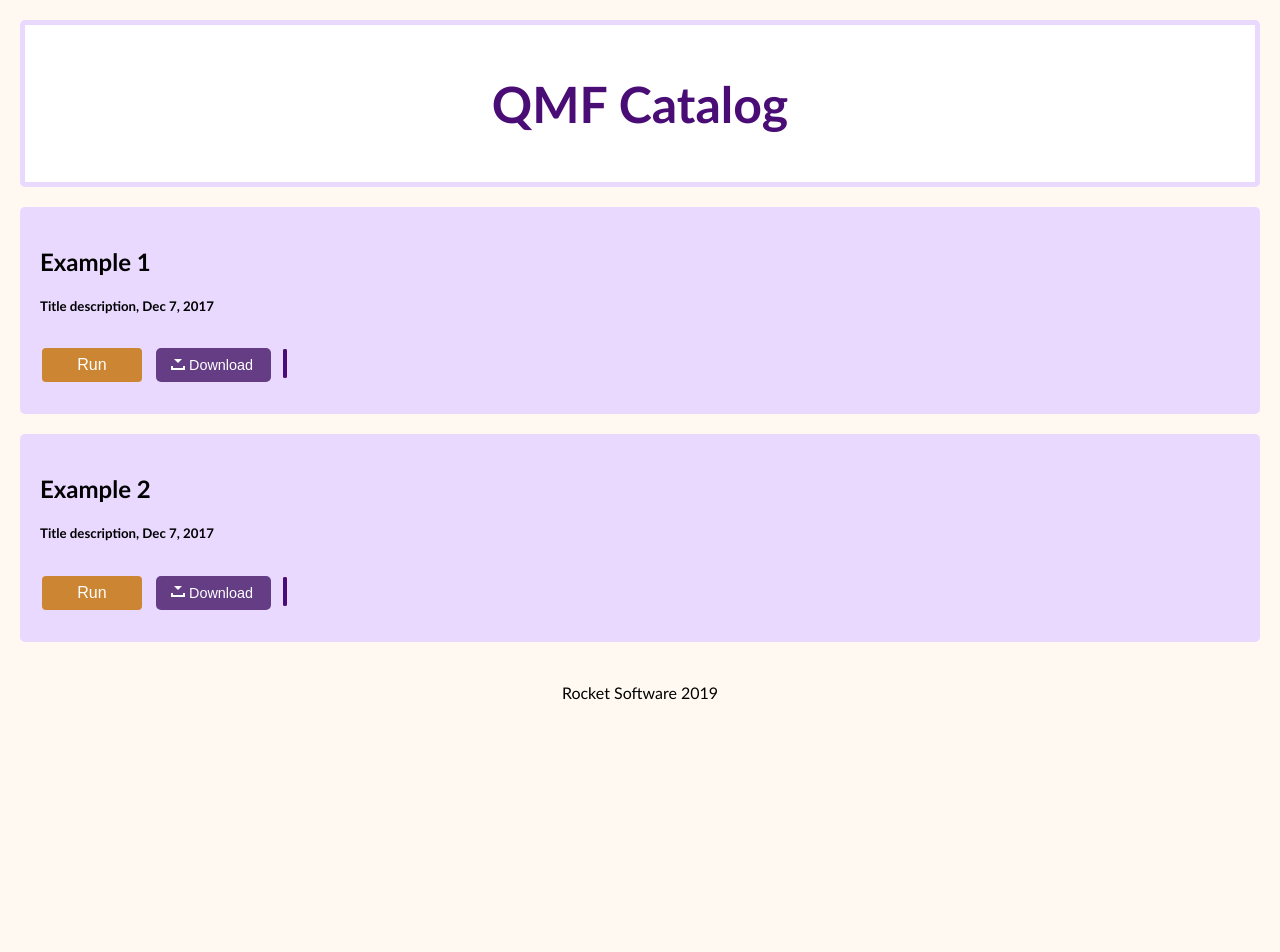
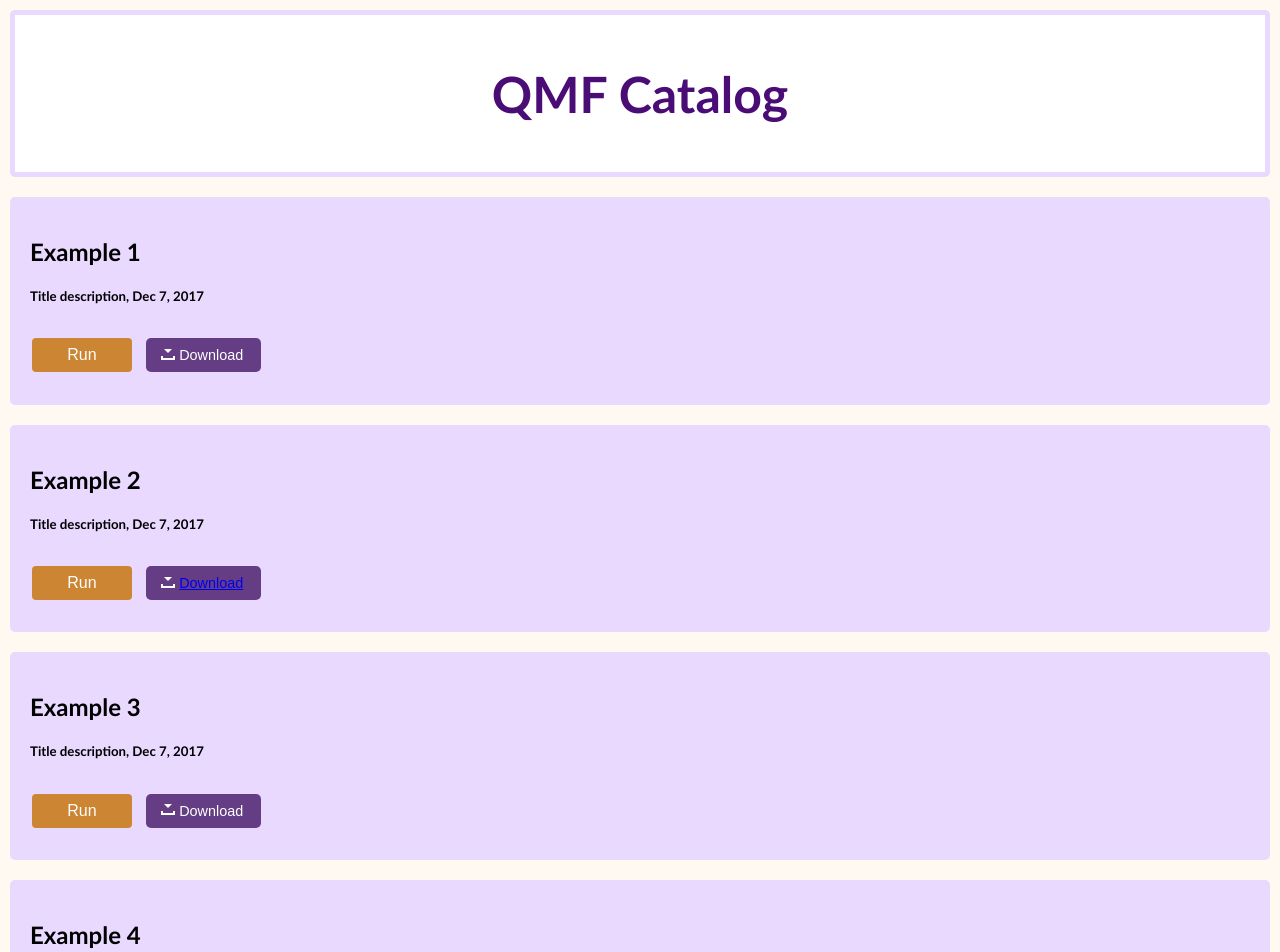
Before and after one commit to jkprudhomme/QMF-Catalog-App, a React (Create React App) app: page / in a window 1280 px wide. Shown: the top 952 px of the page. Before the commit the page ends 800 px from the top, so only its background shows below. Built offline with nearby package versions, Linux system fonts and the light colour scheme.

Commit message:
refactored loading bar and added new examples with login functionality

```diff
--- a/src/App.css
+++ b/src/App.css
@@ -6,8 +6,7 @@
 
 .buttonDownload {
   display: inline-block;
-  /* float: right;
-  margin-right: 60%; */
+  border: none;
 	position: relative;
   padding: 9px 18px;
   margin: 1%;
@@ -182,9 +181,8 @@ span.psw {
 
 /* The Close Button (x) */
 .close {
-  position: absolute;
-  right: 25px;
-  top: 0;
+  margin-right: 10px;
+  float: right;
   color: #000;
   font-size: 35px;
   font-weight: bold;
@@ -240,7 +238,6 @@ span.psw {
   height: 30px;
   width: 0%;
   color: white;
-  border: 2px solid #4a0d75;
   display: inline;
   /* padding: 5px 40px; */
   border-radius: 4px;
@@ -254,7 +251,32 @@ span.psw {
   height: 30px;
   width: 0%;
   color: white;
-  border: 2px solid #4a0d75;
+  display: inline;
+  /* padding: 5px 40px; */
+  border-radius: 4px;
+  background-color: #4a0d75;
+  text-align:center;
+  padding-top : 3px;
+  padding-bottom: 3px;
+}
+
+#myBar3 {
+  height: 30px;
+  width: 0%;
+  color: white;
+  display: inline;
+  /* padding: 5px 40px; */
+  border-radius: 4px;
+  background-color: #4a0d75;
+  text-align:center;
+  padding-top : 3px;
+  padding-bottom: 3px;
+}
+
+#myBar4 {
+  height: 30px;
+  width: 0%;
+  color: white;
   display: inline;
   /* padding: 5px 40px; */
   border-radius: 4px;
--- a/src/App.js
+++ b/src/App.js
@@ -11,7 +11,10 @@ export default class App extends React.Component {
   constructor(props){
     super(props);
     this.state = {
-      json: {},
+      json1: [],
+      json2: [],
+      json3: [],
+      json4: [],
       download: false
     }
     this.postToRepo = this.postToRepo.bind(this);
@@ -21,7 +24,7 @@ export default class App extends React.Component {
     this.downloadJson = this.downloadJson.bind(this);
   }
 
-  postToRepo(query) {
+  postToRepo(query, bar) {
     const self = this;
     const uri = "/api/repositories/DTS/connect";
     const data = {
@@ -41,18 +44,26 @@ export default class App extends React.Component {
         data: data,
       })
           .then(function (response) {
+            console.log("connecting to repo")
             console.log(response.data);
             console.log(response.status);
             console.log(response.statusText);
             console.log(response.data.data);
-            self.postJob(response.data.data.accessToken, query);
+            bar.style.border = "2px solid #4a0d75";
+            bar.style.backgroundColor = '#4a0d75';
+            bar.style.color = 'white';
+            bar.style.paddingRight = '6%';
+            bar.style.paddingLeft = '6%';
+            bar.style.textAlign = "center";
+            bar.innerHTML = '30%';
+            self.postJob(response.data.data.accessToken, query, bar);
           })
           .catch(function (error) {
             console.log(error);
           });
   }
 
-  postJob(token, query) {
+  postJob(token, query, bar) {
     const self = this;
     const uri = "/api/repositories/DTS/runObject?accessToken=" + token;
     const data = {
@@ -80,7 +91,11 @@ export default class App extends React.Component {
             console.log(response.data);
             console.log(response.status);
             console.log(response.statusText);
-            self.getJobResults(token, response.data.data.resultsIds[0]);
+            bar.style.paddingRight = '12%';
+            bar.style.paddingLeft = '12%';
+            bar.style.textAlign = "center";
+            bar.innerHTML = '60%';
+            self.getJobResults(token, response.data.data.resultsIds[0], bar);
           })
           .catch(function (error) {
             console.log(error);
@@ -88,7 +103,7 @@ export default class App extends React.Component {
   };
 
 
-  getJobResults(token, id) {
+  getJobResults(token, id, bar) {
     const self = this;
     const uri = "/api/repositories/DTS/results/" + id + "?offset=0&limit=10&accessToken=" + token;
       axios.request({
@@ -103,8 +118,39 @@ export default class App extends React.Component {
             console.log(response.data);
             console.log(response.status);
             console.log(response.statusText);
-            self.setState({json: response.data});
-            console.log(self.state.json);
+            clearInterval(id);
+            bar.innerHTML = "Complete";
+            bar.style.color = "#12cf0e";
+            bar.style.backgroundColor = "#fff9f2";
+            bar.style.textAlign = "center";
+            bar.style.paddingRight = "150px";
+            bar.style.paddingLeft = "150px";
+            console.log(bar.id);
+            switch(bar.id){
+              case('myBar1'): {
+                self.setState({json1: response.data.data.rows});
+                console.log(response.data.data.rows);
+                break;
+              }
+              case('myBar2'): {
+                self.setState({json2: response.data.data.rows});
+                console.log(self.state.json2);
+                break;
+              }
+              case('myBar3'): {
+                self.setState({json3: response.data.data.rows});
+                console.log(self.state.json3);
+                break;
+              }
+              case('myBar4'): {
+                self.setState({json4: response.data.data.rows});
+                console.log(self.state.json4);
+                break;
+              }
+              default: {
+                break;
+              }
+            }
           })
           .catch(function (error) {
             console.log(error);
@@ -144,110 +190,53 @@ export default class App extends React.Component {
 
 
     move(e) {
+      document.getElementById('id01').style.display='none';
+      console.log(e.target.value);
       switch(e.target.value){
         case 'example1': {
-          this.postToRepo("rsbi:/Data Sources/DB2/QMF Catalog/Queries/DB2ADMIN/PRODUCTSQ");
+          console.log("running example1");
+          this.postToRepo("rsbi:/Data Sources/DB2/QMF Catalog/Queries/DB2ADMIN/PRODUCTSQ", document.getElementById("myBar1"));
+          break;
         }
         case 'example2': {
-          this.postToRepo("rsbi:/Data Sources/DB2/QMF Catalog/Queries/DB2ADMIN/PRODUCTSQ");
+          console.log("running example2");
+          this.postToRepo("rsbi:/Data Sources/DB2/QMF Catalog/Queries/DB2ADMIN/APPLICANTQ", document.getElementById("myBar2"));
+          break;
         }
         case 'example3':{
-          this.postToRepo("rsbi:/Data Sources/DB2/QMF Catalog/Queries/DB2ADMIN/PRODUCTSQ");
+          console.log("running example3");
+          this.postToRepo("rsbi:/Data Sources/DB2/QMF Catalog/Queries/DB2ADMIN/STAFFQ", document.getElementById("myBar3"));
+          break;
         }
-      }
-      var elem = document.getElementById("myBar1");
-      var width = 0;
-      var padding = 0;
-      //elem.style.paddingLeft = "400px"
-      var id = setInterval(frame, 10);
-      function frame() {
-        if (width >= 12) {
-          clearInterval(id);
-          elem.innerHTML = "Complete";
-          elem.style.color = "#12cf0e";
-          elem.style.backgroundColor = "#fff9f2";
-          elem.style.textAlign = "center";
-          elem.style.paddingRight = "150px";
-          elem.style.paddingLeft = "150px";
-        } else {
-          padding++;
-          elem.style.paddingRight = padding + '%';
-          elem.style.paddingLeft = padding + '%';
-          elem.style.textAlign = "center";
-          width++;
-          elem.style.width = width + '%';
-          elem.innerHTML = width * 4  + '%';
-          //document.getElementById("demo").innerHTML = width * 4  + '%';
+        case 'example4':{
+          console.log("running example4");
+          this.postToRepo("rsbi:/Data Sources/DB2/QMF Catalog/Queries/DB2ADMIN/SALESQ", document.getElementById("myBar4"));
+          break;
+        }
+        default: {
+          break;
         }
       }
     }
 
-  move1() {
-    this.postToRepo("rsbi:/Data Sources/DB2/QMF Catalog/Queries/DB2ADMIN/PRODUCTSQ");
-    var elem = document.getElementById("myBar1");
-    var width = 0;
-    var padding = 0;
-    //elem.style.paddingLeft = "400px"
-    var id = setInterval(frame, 10);
-    function frame() {
-      if (width >= 12) {
-        clearInterval(id);
-        elem.innerHTML = "Complete";
-        elem.style.color = "#12cf0e";
-        elem.style.backgroundColor = "#fff9f2";
-        elem.style.textAlign = "center";
-        elem.style.paddingRight = "150px";
-        elem.style.paddingLeft = "150px";
-      } else {
-        padding++;
-        elem.style.paddingRight = padding + '%';
-        elem.style.paddingLeft = padding + '%';
-        elem.style.textAlign = "center";
-        width++;
-        elem.style.width = width + '%';
-        elem.innerHTML = width * 4  + '%';
-        //document.getElementById("demo").innerHTML = width * 4  + '%';
-      }
-    }
+
+  login(e) {
+    console.log(e.target.value)
+    document.getElementById('id01').style.display = 'block';
+    document.getElementById('submitButton').value = e.target.value;
   }
 
-  move2() {
-    this.postToRepo("rsbi:/Data Sources/DB2/QMF Catalog/Queries/DB2ADMIN/PRODUCTSQ");
-    var elem = document.getElementById("myBar2");
-    var width = 0;
-    var padding = 0;
-    //elem.style.paddingLeft = "400px"
-    var id = setInterval(frame, 10);
-    function frame() {
-      if (width >= 12) {
-        clearInterval(id);
-        elem.innerHTML = "Complete";
-        elem.style.color = "#12cf0e";
-        elem.style.backgroundColor = "#fff9f2";
-        elem.style.textAlign = "center";
-        elem.style.paddingRight = "150px";
-        elem.style.paddingLeft = "150px";
-      } else {
-        padding++;
-        elem.style.paddingRight = padding + '%';
-        elem.style.paddingLeft = padding + '%';
-        elem.style.textAlign = "center";
-        width++;
-        elem.style.width = width + '%';
-        elem.innerHTML = width * 4  + '%';
-        //document.getElementById("demo").innerHTML = width * 4  + '%';
-      }
-    }
+  removeLogin(e) {
+    document.getElementById('id01').style.display='none';
   }
 
-  login() {
-    document.getElementById('id01').style.display='block'
+  clickDownload(e) {
+    console.log(e);
   }
 
   render() {
     return (
       <div>
-        <body>
           <div className="header">
             <h1>QMF Catalog</h1>
           </div>
@@ -257,41 +246,56 @@ export default class App extends React.Component {
                 <h2>Example 1</h2>
                 <h5>Title description, Dec 7, 2017</h5>
 
-                <button className="button" value="example1" onClick={this.login.bind(this)}><span>Run </span></button>
-                <div id="id01" className="modal">
-                  <form className="modal-content animate" action="/action_page.php">
-                    <div className="imgcontainer">
-                      <span onClick={"document.getElementById('id01').style.display='none'"} className="close" title="Close Modal">&times;</span>
-                    </div>
-
-                     <div className="login_container">
-                      <label htmlFor="uname"><b>Username</b></label>
-                      <input type="text" placeholder="Enter Username" name="uname" required></input>
-                      <label htmlFor="psw"><b>Password</b></label>
-                      <input type="password" placeholder="Enter Password" name="psw" required></input>
-                      <button type="submit-stuff" onClick={this.move1.bind(this)}>Login</button>
-                    </div>
-
-                  </form>
-                </div>
-                <a href="#" className="buttonDownload" value="example1" onClick={this.downloadJson.bind(this)}>Download</a>
-                {/* <h2 id="demo">  0%  </h2> */}
+                <button className="button" value="example1" onClick={this.login.bind(this)}>Run</button>
+                <button className="buttonDownload" value="example1" onClick={this.downloadJson.bind(this)}>Download</button>
                 <div id="myBar1"></div>
               </div>
               <div className="card">
                 <h2>Example 2</h2>
                 <h5>Title description, Dec 7, 2017</h5>
-                <button className="button" value="example2" onClick={this.move2.bind(this)}><span>Run </span></button>
-                <a href="#" className="buttonDownload" value="example2" onClick={this.exportToJson.bind(this)}>Download</a>
-                {/* <h2 id="demo">  0%  </h2> */}
+
+                <button className="button" value="example2" onClick={this.login.bind(this)}>Run</button>
+                <button className="buttonDownload" value="example2" onClick={this.clickDownload.bind(this)}>
+                  <CSVLink data={this.state.json2}>Download</CSVLink>
+                </button>
                 <div id="myBar2"></div>
               </div>
+              <div className="card">
+                <h2>Example 3</h2>
+                <h5>Title description, Dec 7, 2017</h5>
+
+                <button className="button" value="example3" onClick={this.login.bind(this)}>Run</button>
+                <button className="buttonDownload" value="example3" onClick={this.downloadJson.bind(this)}>Download</button>
+                <div id="myBar3"></div>
+              </div>
+              <div className="card">
+                <h2>Example 4</h2>
+                <h5>Title description, Dec 7, 2017</h5>
+                <button className="button" value="example4" onClick={this.login.bind(this)}>Run</button>
+                <button className="buttonDownload" value="example4" onClick={this.exportToJson.bind(this)}>Download</button>
+                <div id="myBar4"></div>
+              </div>
+            </div>
+          </div>
+          <div id="id01" className="modal">
+            <div className="modal-content animate" action="/action_page.php">
+              <div className="imgcontainer">
+                <span onClick={this.removeLogin.bind(this)} className="close" title="Close Modal">&times;</span>
+              </div>
+
+               <div className="login_container">
+                <label htmlFor="uname"><b>Username</b></label>
+                <input type="text" placeholder="Enter Username" name="uname" required></input>
+                <label htmlFor="psw"><b>Password</b></label>
+                <input type="password" placeholder="Enter Password" name="psw" required></input>
+                <button id="submitButton" type="submit-stuff" onClick={this.move.bind(this)}>Login</button>
+              </div>
+
             </div>
           </div>
           <div className="footer">
             <p>Rocket Software 2019</p>
             </div>
-          </body>
       </div>
     );
   }
```
